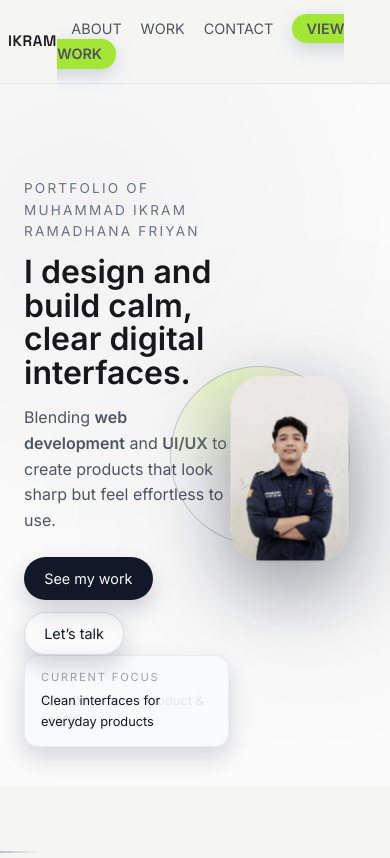
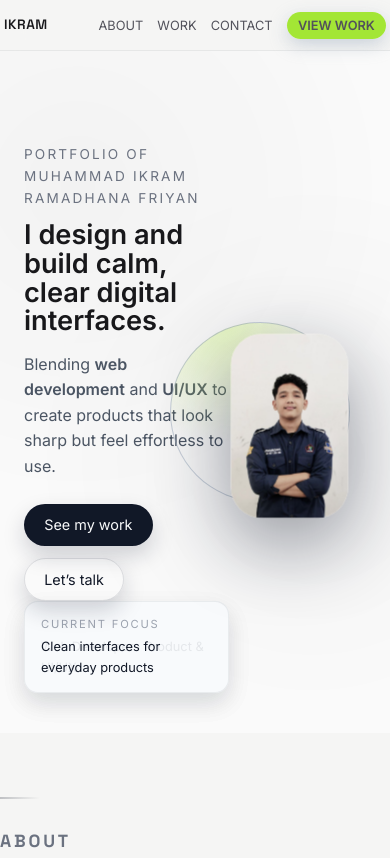
Before and after one commit to ikramramadhana/portofolio-ikramramadhana, a plain HTML site: page index.html in a window 390 px wide. Shown: the top 858 px of the page. Drawn offline with Linux system fonts and the light colour scheme.

Commit message:
Improve mobile navbar spacing and sizing

```diff
--- a/style.css
+++ b/style.css
@@ -606,12 +606,30 @@ main {
 }
 
 @media (max-width: 600px) {
+    .nav-inner {
+        padding: 0.75rem 0.25rem;
+    }
+
+    .logo {
+        font-size: 0.85rem;
+    }
+
     .nav-links a {
-        margin-left: 0.9rem;
+        margin-left: 0.6rem;
+        font-size: 0.8rem;
+    }
+
+    .nav-cta {
+        padding: 0.35rem 0.7rem;
+        font-size: 0.8rem;
     }
 
     .hero-title {
-        font-size: 2rem;
+        font-size: 1.7rem;
+    }
+
+    .hero-intro {
+        max-width: 100%;
     }
 
     .hero-photo {
```
